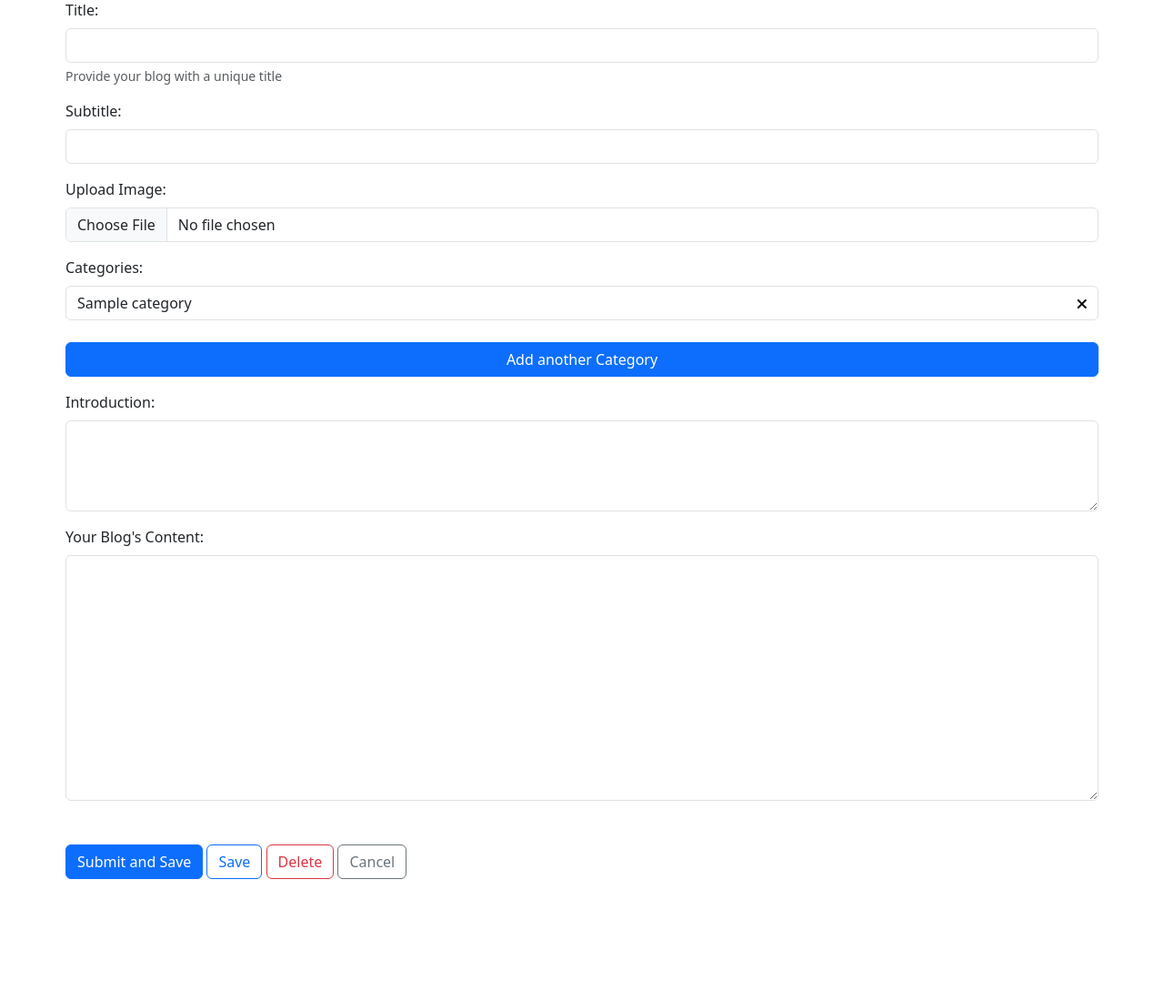
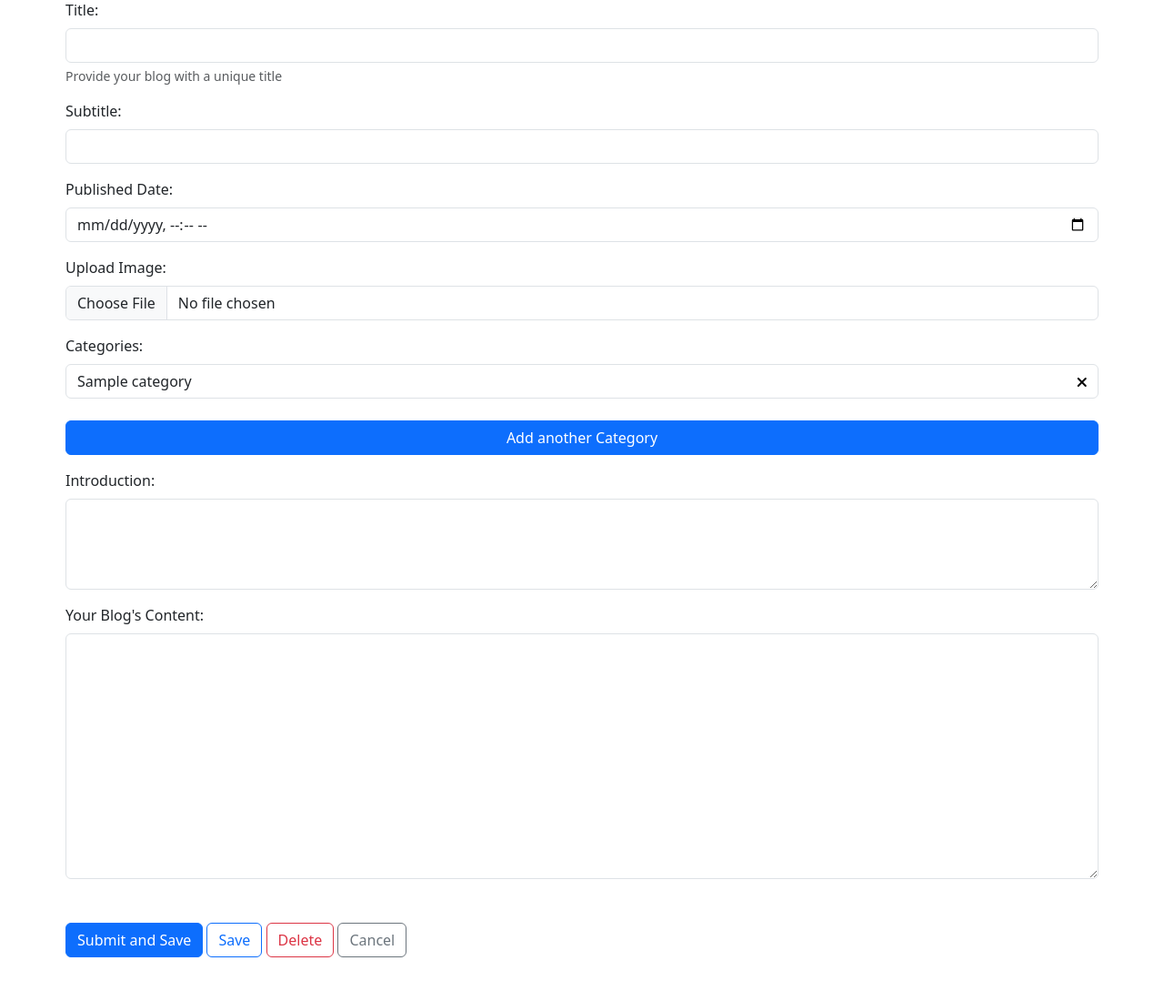
Before and after one commit to taquaan/blog_django, a Django app: page /create_blog/ in a window 1280 px wide. Shown: the part 282-1382 px from the top of the page at 91% size. Before the commit the page ends 1248 px from the top, so only its background shows below. Run offline with Django 5.2, Linux system fonts and the light colour scheme; a user stored in the database is signed in; tables that the repository leaves empty hold one stand-in row (values such as "Sample post"); some libraries are stand-ins or nearby versions.

Commit message:
Debug issue: can't update blog

```diff
--- a/blogProject/blogApp/models.py
+++ b/blogProject/blogApp/models.py
@@ -19,7 +19,7 @@ class Blog(models.Model):
     blog_id = models.AutoField(primary_key=True)
     title = models.CharField(max_length=100)
     subtitle = models.CharField(max_length=300, null=True, blank=True)
-    published = models.DateTimeField(default=timezone.now)
+    published = models.DateTimeField(null=True, blank=True)
     introduction = models.TextField(default="This is the main introduction")
     categories = models.ManyToManyField(Categories)
     image = models.ImageField(upload_to='blog_images/', null=True, blank=True)
--- a/blogProject/templates/private/create_blog.html
+++ b/blogProject/templates/private/create_blog.html
@@ -44,8 +44,21 @@
       class="form-control"
       id="{{ form.subtitle.id_for_label }}"
       name="{{ form.subtitle.name }}"
-      aria-describedby="titlelHelp"
       value="{{form.subtitle.value|default_if_none:''}}"
+    />
+  </div>
+
+  <!-- PUBLISHED UPLOAD FIELD -->
+  <div class="mb-3">
+    <label for="{{ form.published.id_for_label }}" class="form-label"
+      >Published Date:</label
+    >
+    <input
+      type="datetime-local"
+      class="form-control"
+      id="{{ form.published.id_for_label }}"
+      name="{{ form.published.name }}"
+      value="{{form.instance.published|date:'Y-m-d\TH:i'}}"
     />
   </div>
 
--- a/blogProject/templates/private/my_blog.html
+++ b/blogProject/templates/private/my_blog.html
@@ -114,7 +114,7 @@
           overflow: hidden;
         "
       >
-        {{ blog.content|truncatewords:30 }}
+        {{ blog.introduction|truncatewords:30 }}
       </p>
     </div>
   </div>
```
Also changed, not shown: blogProject/blogApp/migrations/0012_remove_blog_published.py (added), blogProject/blogApp/migrations/0013_blog_published.py (added).
